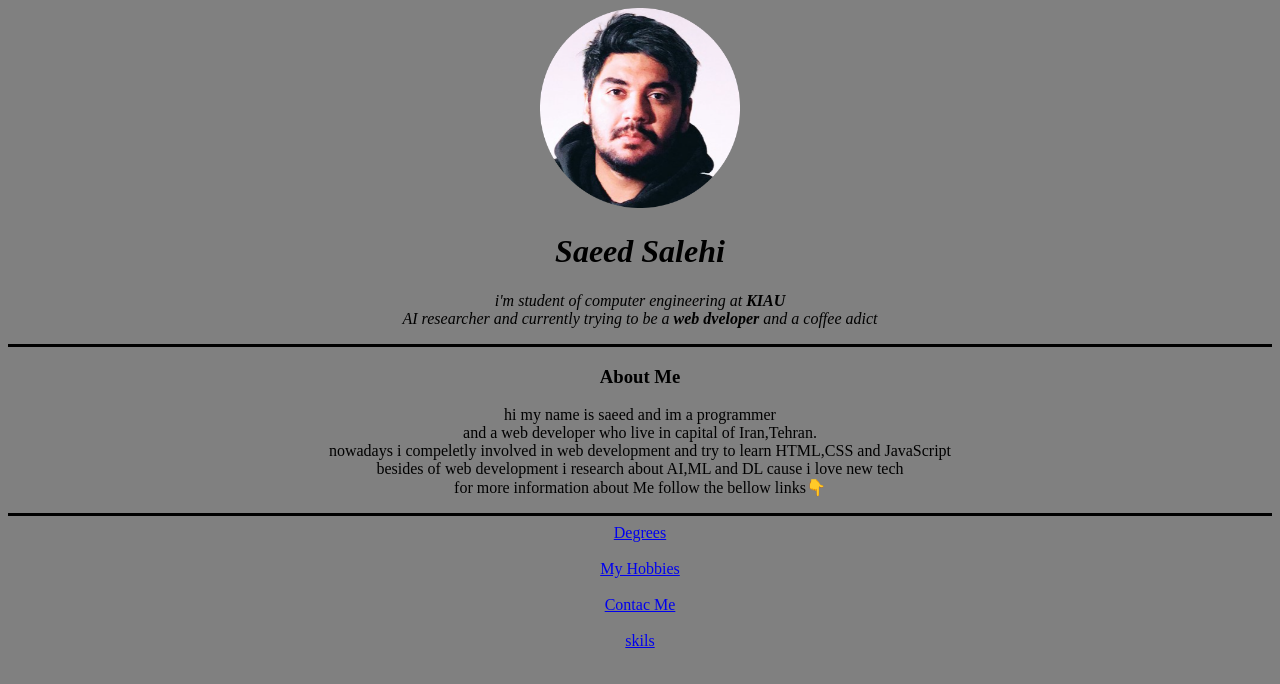
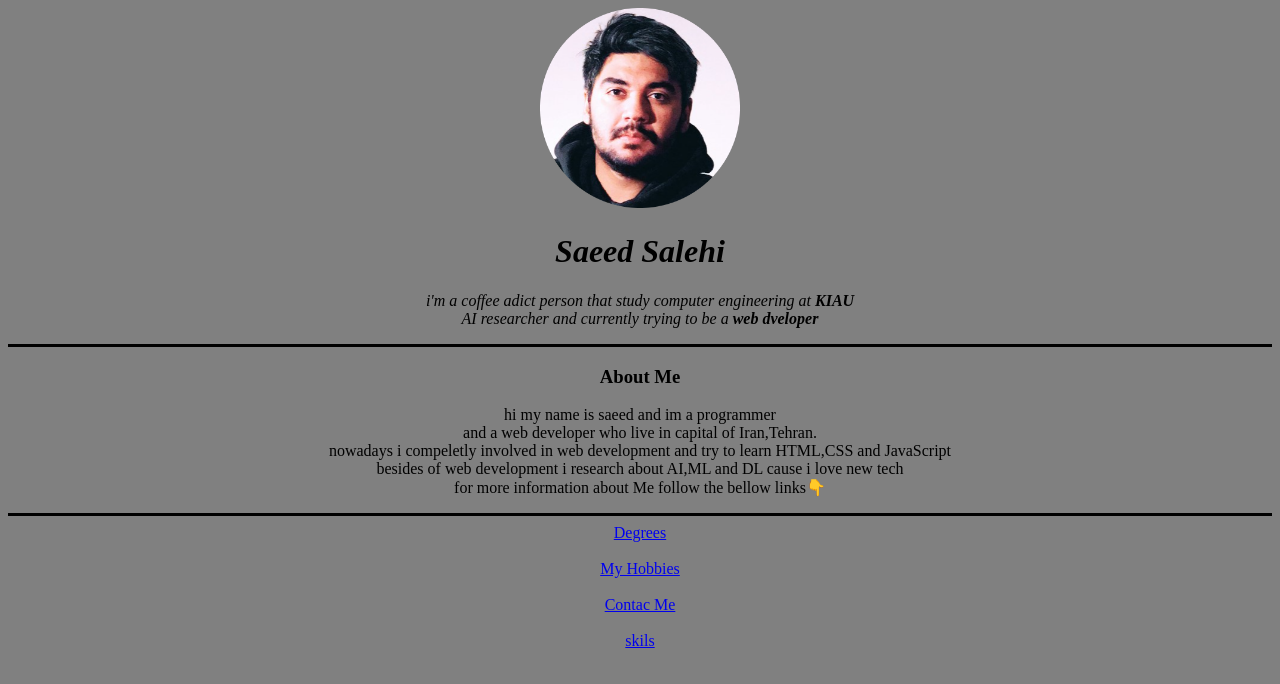
Before and after one commit to saeedsalehy/cvsite, a plain HTML site: page index.html in a window 1280 px wide. Drawn offline with Linux system fonts and the light colour scheme.

Commit message:
Update index.html

```diff
--- a/index.html
+++ b/index.html
@@ -21,7 +21,7 @@
     <a href="mailto:saeidsalehi2775@gmail.com" title="Mail Me"><style></style><img src="./images/saeed-modified.png" alt="Profile" width="200" height="200" style="text-align: center;"></a></td>
     </div>
     <h1 style="text-align: center;"><em>Saeed Salehi</em></h1></td>
-    <p style="text-align: center;"><em>i'm student of computer engineering at <strong>KIAU</strong><br>AI researcher and currently trying to be a <strong>web dveloper</strong> and a coffee adict</em></p></td>
+    <p style="text-align: center;"><em>i'm  a coffee adict person that study computer engineering at <strong>KIAU</strong><br>AI researcher and currently trying to be a <strong>web dveloper</strong></em></p></td>
 
     <hr size="3" color="black">
     <h3 style="text-align: center;">About Me</h3>
```
